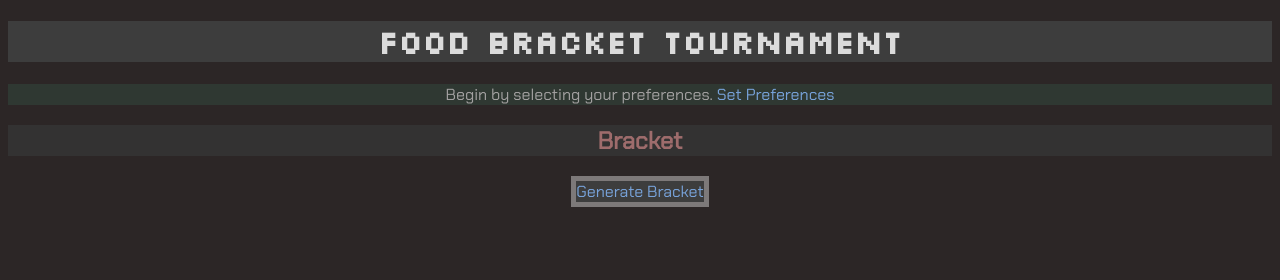
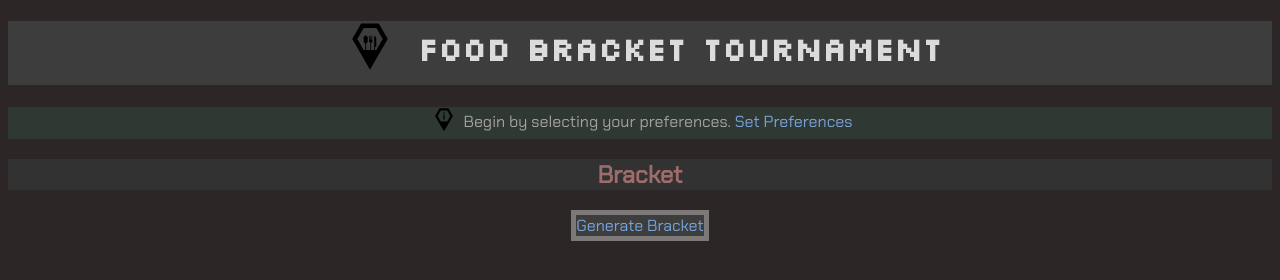
Before and after one commit to kathaler/foodbracket, a website: page packages/proto/public/index.html in a window 1280 px wide. Drawn offline with Linux system fonts and the light colour scheme.

Commit message:
Add some icons. Part D: Add Icons

```diff
--- a/packages/proto/public/index.html
+++ b/packages/proto/public/index.html
@@ -11,8 +11,15 @@
     />
   </head>
   <body>
-    <h1 >Food Bracket Tournament</h1>
+    <h1>
+      <svg class="icon">
+        <use href="/icons/map-markers.svg#icon-restaurant"></use>
+      </svg>
+      Food Bracket Tournament</h1>
     <p>
+      <svg class="icon">
+        <use href="/icons/map-markers.svg#icon-information"></use>
+      </svg>
       Begin by selecting your preferences.
       <a href="preferences.html">Set Preferences</a>
     </p>
--- a/packages/proto/public/styles/page.css
+++ b/packages/proto/public/styles/page.css
@@ -89,3 +89,11 @@ input[type="submit"]:hover {
   border: 2px solid rgb(135, 0, 0);
   padding: 5px;
 }
+
+svg.icon {
+  display: inline;
+  width: 2em;
+  height: 2em;
+  vertical-align: middle;
+  fill: #dbdbdb;
+}
```
Also changed, not shown: packages/proto/assets/noun-dollar-191477.svg (added), packages/proto/assets/noun-favorite-location-192408.svg (added), packages/proto/assets/noun-information-desk-191759.svg (added), packages/proto/assets/noun-map-marker-192049.svg (added), packages/proto/assets/noun-restaurant-191483.svg (added), packages/proto/assets/noun-restaurant-205648.svg (added), packages/proto/assets/noun-search-location-205643.svg (added), packages/proto/assets/noun-verified-location-192407.svg (added), packages/proto/assets/noun-wine-bar-191479.svg (added), packages/proto/public/fonts/ChakraPetch-Regular.ttf (deleted), packages/proto/public/fonts/Silkscreen-Regular.ttf (deleted), packages/proto/public/icons/map-markers.svg (added).
